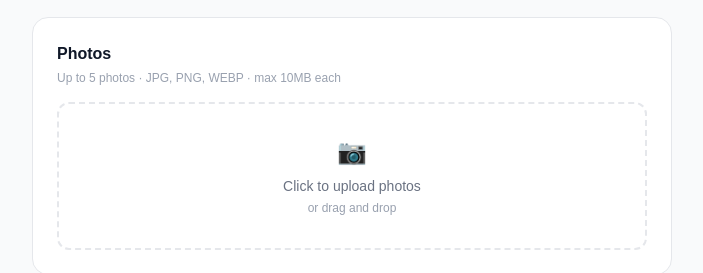
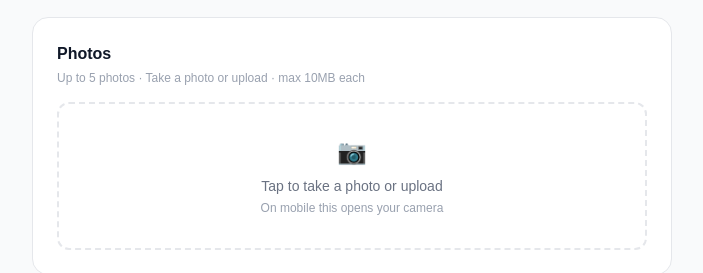
Before and after one commit to OliverThe2/carleton-marketplace, a Next.js app: page /sell in a window 1280 px wide. Shown: the part 955-1228 px from the top of the page, without its empty margins (288-991 px from the left). Built offline with nearby package versions, Linux system fonts and the light colour scheme.

Commit message:
add analytics and camera capture

```diff
--- a/app/layout.tsx
+++ b/app/layout.tsx
@@ -1,5 +1,6 @@
 import type { Metadata } from "next";
 import { Geist, Geist_Mono } from "next/font/google";
+import { Analytics } from "@vercel/analytics/react";
 import "./globals.css";
 
 const geistSans = Geist({
@@ -13,8 +14,8 @@ const geistMono = Geist_Mono({
 });
 
 export const metadata: Metadata = {
-  title: "Create Next App",
-  description: "Generated by create next app",
+  title: "Carleton Marketplace — Buy, Sell & Trade for Carleton Students",
+  description: "A student marketplace for Carleton University students in Ottawa to buy and sell textbooks, electronics, furniture, and more. Free and made for the Carleton community.",
 };
 
 export default function RootLayout({
@@ -27,7 +28,10 @@ export default function RootLayout({
       lang="en"
       className={`${geistSans.variable} ${geistMono.variable} h-full antialiased`}
     >
-      <body className="min-h-full flex flex-col">{children}</body>
+      <body className="min-h-full flex flex-col">
+        {children}
+        <Analytics />
+      </body>
     </html>
   );
 }
--- a/app/sell/page.tsx
+++ b/app/sell/page.tsx
@@ -209,12 +209,12 @@ export default function SellPage() {
           {/* PHOTOS */}
           <div className="bg-white border border-gray-200 rounded-2xl p-6">
             <h2 className="font-black text-gray-900 mb-1">Photos</h2>
-            <p className="text-xs text-gray-400 mb-4">Up to 5 photos · JPG, PNG, WEBP · max 10MB each</p>
+            <p className="text-xs text-gray-400 mb-4">Up to 5 photos · Take a photo or upload · max 10MB each</p>
             <label className="border-2 border-dashed border-gray-200 rounded-xl p-8 text-center hover:border-red-400 hover:bg-red-50 transition cursor-pointer block">
               <p className="text-2xl mb-2">📷</p>
-              <p className="text-sm text-gray-500">Click to upload photos</p>
-              <p className="text-xs text-gray-400 mt-1">or drag and drop</p>
-              <input type="file" multiple accept="image/*" onChange={handleImageChange} className="hidden" />
+              <p className="text-sm text-gray-500">Tap to take a photo or upload</p>
+              <p className="text-xs text-gray-400 mt-1">On mobile this opens your camera</p>
+              <input type="file" multiple accept="image/*" capture="environment" onChange={handleImageChange} className="hidden" />
             </label>
             {previews.length > 0 && (
               <div className="flex gap-3 mt-4 flex-wrap">
--- a/package.json
+++ b/package.json
@@ -10,6 +10,7 @@
   },
   "dependencies": {
     "@supabase/supabase-js": "^2.106.2",
+    "@vercel/analytics": "^2.0.1",
     "next": "16.2.6",
     "react": "19.2.4",
     "react-dom": "19.2.4"
```
Also changed, not shown: 1 other file (tests, documents, lock files or other folders).
